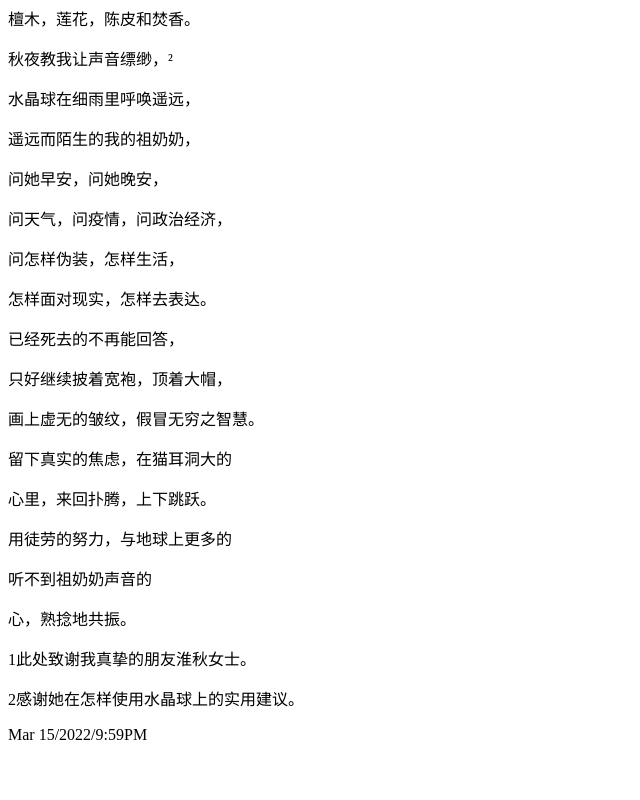
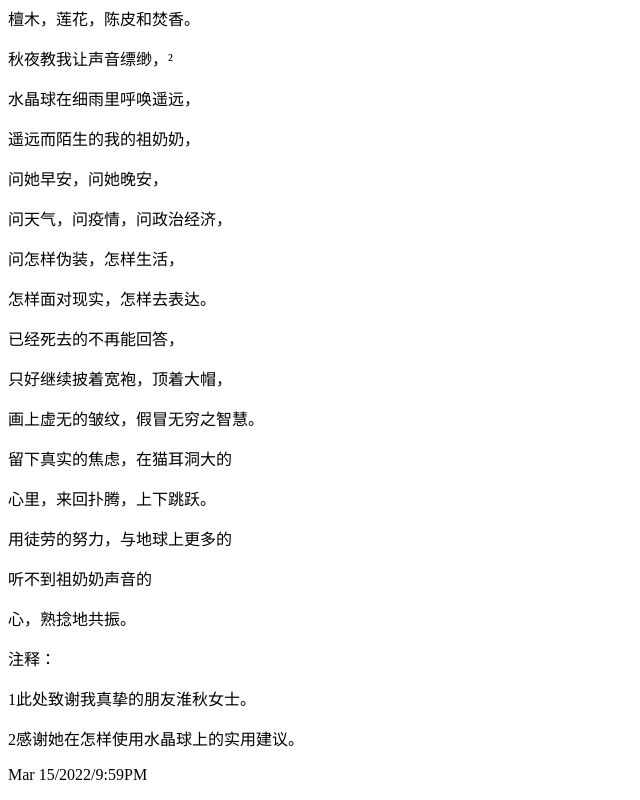
Before and after one commit to CQya/CQya.github.io, a plain HTML site: page index.html in a window 1280 px wide. Shown: the part 469-1269 px from the top of the page, without its empty margins (0-640 px from the left). Before the commit the page ends 1229 px from the top, so only its background shows below. Drawn offline with Linux system fonts and the light colour scheme.

Commit message:
Update index.html

```diff
--- a/index.html
+++ b/index.html
@@ -30,10 +30,9 @@
     <p>用徒劳的努力，与地球上更多的</p>
     <p>听不到祖奶奶声音的</p>
     <p>心，熟捻地共振。</p>
-    <p></p>
+    <p>注释：</p>
     <p>1此处致谢我真挚的朋友淮秋女士。</p>
     <p>2感谢她在怎样使用水晶球上的实用建议。</p>
-    <p></p>
     <p>Mar 15/2022/9:59PM
  </body>
 </html>
```
